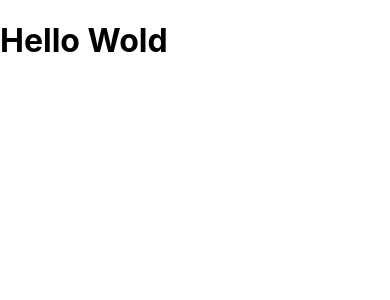
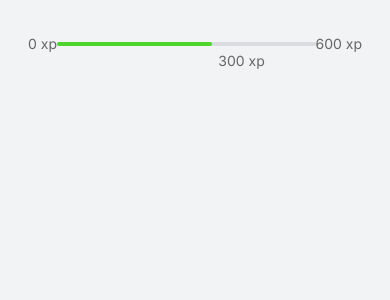
Before and after one commit to ederpbj/moveit-next, a Next.js app: page / in a window 390 px wide. Shown: the top 300 px of the page. Built offline with nearby package versions, Linux system fonts and the light colour scheme.

Commit message:
migração do moveit original

```diff
--- a/pages/index.tsx
+++ /dev/null
@@ -1,5 +0,0 @@
-export default function Home() {
-  return (
-    <h1>Hello Wold</h1>
-  )
-}
--- /dev/null
+++ b/src/components/ExperienceBar.tsx
@@ -0,0 +1,16 @@
+export function ExperienceBar() {
+    return (
+        <header className="experience-bar">
+            <span>0 xp</span>
+            <div>
+                {/* aqui mantenho os estilos controláveis e variáveis */}
+                <div style={{ width: '60%' }} />
+
+                <span className="current-experience" style={{ left: '50%' }}>
+                    300 xp
+                </span>
+            </div>
+            <span>600 xp</span>
+        </header>
+    )
+}
--- a/pages/_app.tsx
+++ b/src/pages/_app.tsx
@@ -1,4 +1,4 @@
-import '../styles/globals.css'
+import '../styles/global.css';
 
 function MyApp({ Component, pageProps }) {
   return <Component {...pageProps} />
--- /dev/null
+++ b/src/pages/index.tsx
@@ -0,0 +1,15 @@
+import Head from 'next/head';
+import { ExperienceBar } from "../components/ExperienceBar";
+
+export default function Home() {
+  return (
+    <div className="container">
+      <ExperienceBar />
+      <Head>
+        <link rel="preconnect" href="https://fonts.gstatic.com" />
+        <link href="https://fonts.googleapis.com/css2?family=Inter:wght@400;500;600&family=Rajdhani:wght@600&display=swap"
+          rel="stylesheet" />
+      </Head>
+    </div>
+  )
+}
--- /dev/null
+++ b/src/styles/global.css
@@ -0,0 +1,99 @@
+body, button{
+    font-family: 'Inter', 'sans-serif';
+    font-weight: bold;
+    font-size: 18px;
+}
+
+* {
+    margin: 0;
+    padding: 0;
+    box-sizing: border-box;
+}
+
+/* Paleta de cores, variavéis */
+:root{
+    --white: #fff;
+    --background: #F2F3F5;
+    --gray-line: #DCDDE0;
+    --text: #666666;
+    --text-highlight: #B3B9FF;
+    --title: #2E384D;
+    --red: #E83F5B;
+    --green: #4CD62B;
+    --blue: #5965E0;
+    --blue-dark: #4953B8;
+    --blue-twitter: #2AA9E0;
+}
+
+/* 1ren = 16px (1ren equivale ao tamanho do font-size do corpo da aplicação) */
+@media(max-width: 1888px){
+    /* 16 x 0,9375 = 15. Ou seja, diminui um pixel da aplicação */
+    html{
+        font-size: 93.75%;
+    }
+}
+
+/* Diminui 14px */
+@media(max-width: 728px){
+    html{
+        font-size: 87.5%;
+    }
+}
+
+body{
+    background: var(--background);
+    color: var(--text);
+}
+
+body, input, textarea, button {
+    font: 400 16px "Inter", sans-serif;
+}
+
+button{
+    cursor: pointer;
+}
+
+a{
+    color: inherit;
+    text-decoration: none;
+}
+
+.container{
+    height: 100vh; /* Pega 100% da tela */
+    max-width: 992px;
+    margin: 0 auto; /* Centraliza */
+    padding: 2.5rem 2rem; /* Espaçamento interno */
+
+    display: flex;
+    flex-direction: column; /*próximos elementos ficam um abaixo do outro, em coluna*/
+}
+
+.experience-bar{
+    display: flex;
+    align-items: center;
+}
+
+/* pega só o span */
+.experience-bar span{
+    font-size: 1rem;
+}
+
+/* pega exatamente o que tem na div em um nível */
+.experience-bar > div{
+    flex: 1;
+    height: 4px;
+    border-radius: 4px;
+    background: var(--gray-line);
+}
+/* Div dentro da div */
+.experience-bar > div > div{
+    height: 4px;
+    border-radius: 4px;
+    background: var(--green);
+}
+
+span.current-experience{
+    position: absolute;
+    top: 52px;
+    transform: translateX(50%);
+}
--- a/styles/globals.css
+++ /dev/null
@@ -1,16 +0,0 @@
-html,
-body {
-  padding: 0;
-  margin: 0;
-  font-family: -apple-system, BlinkMacSystemFont, Segoe UI, Roboto, Oxygen,
-    Ubuntu, Cantarell, Fira Sans, Droid Sans, Helvetica Neue, sans-serif;
-}
-
-a {
-  color: inherit;
-  text-decoration: none;
-}
-
-* {
-  box-sizing: border-box;
-}
```
Also changed, not shown: src/components/Button.tsx (added, +30 -0 lines), styles/Home.module.css (deleted, +0 -122 lines), src/pages/api/hello.js (renamed from pages/api/hello.js).
